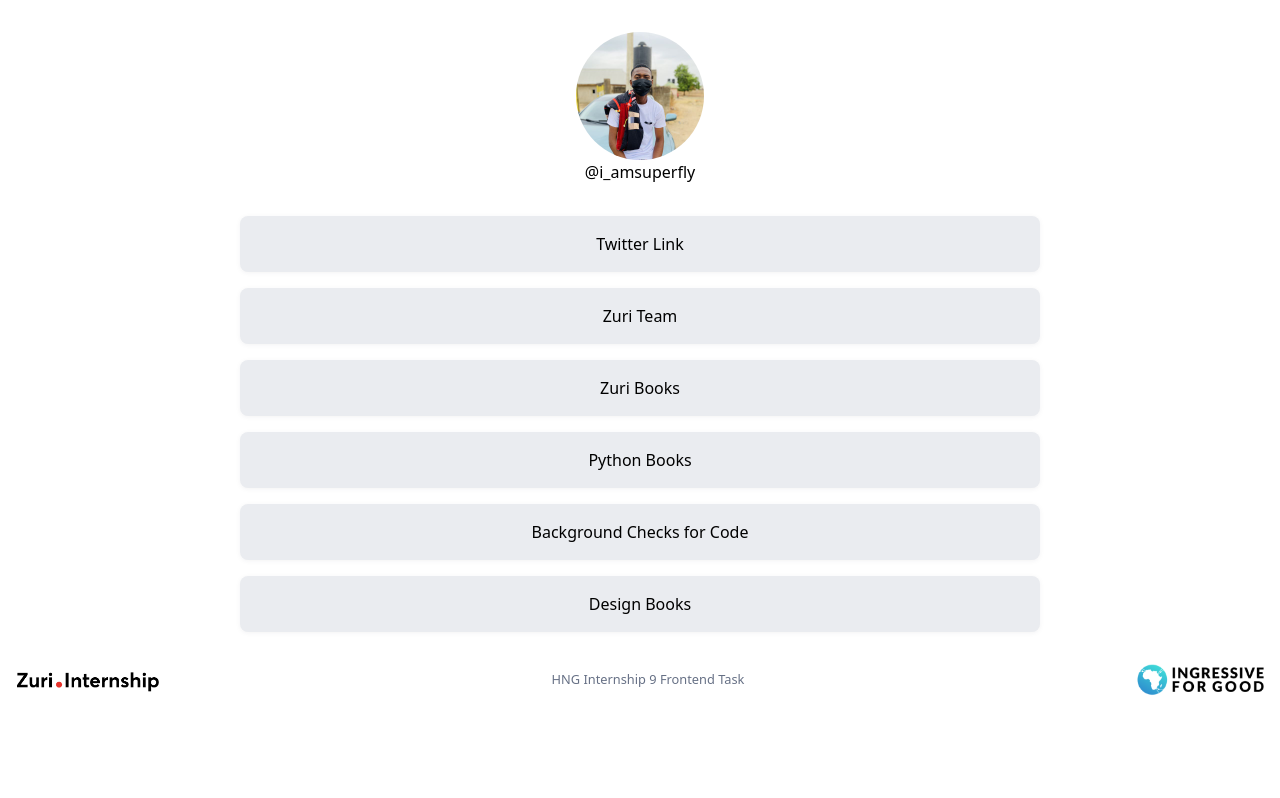
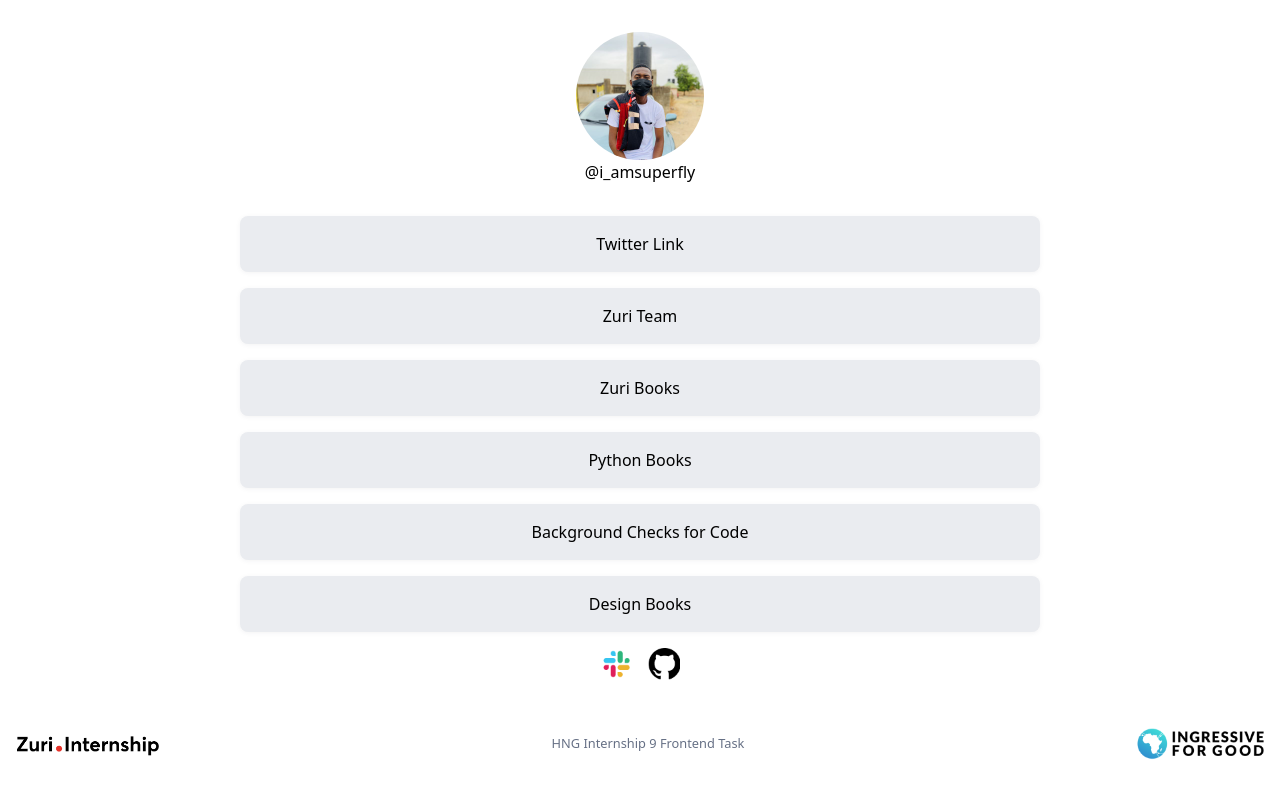
Before and after one commit to Superfly101/Linktree, a React (Create React App) app: page / in a window 1280 px wide. Built offline with nearby package versions, Linux system fonts and the light colour scheme.

Commit message:
adding social links

```diff
--- a/src/App.js
+++ b/src/App.js
@@ -8,6 +8,22 @@ function App() {
       <main className="container mx-auto px-4">
         <Profile />
         <Links />
+        <div className="flex justify-center gap-4 h-16 p-4">
+          <a>
+            <img
+              src="/icons/slack-icon.png"
+              className="h-full"
+              alt="Slack icon"
+            />
+          </a>
+          <a href="https://github.com/Superfly101/linktree">
+            <img
+              src="/icons/github-icon.png"
+              className="h-full"
+              alt="GitHub icon"
+            />
+          </a>
+        </div>
       </main>
 
       <Footer />
```
Also changed, not shown: public/icons/github-icon.png (added), public/icons/slack-icon.png (added).
